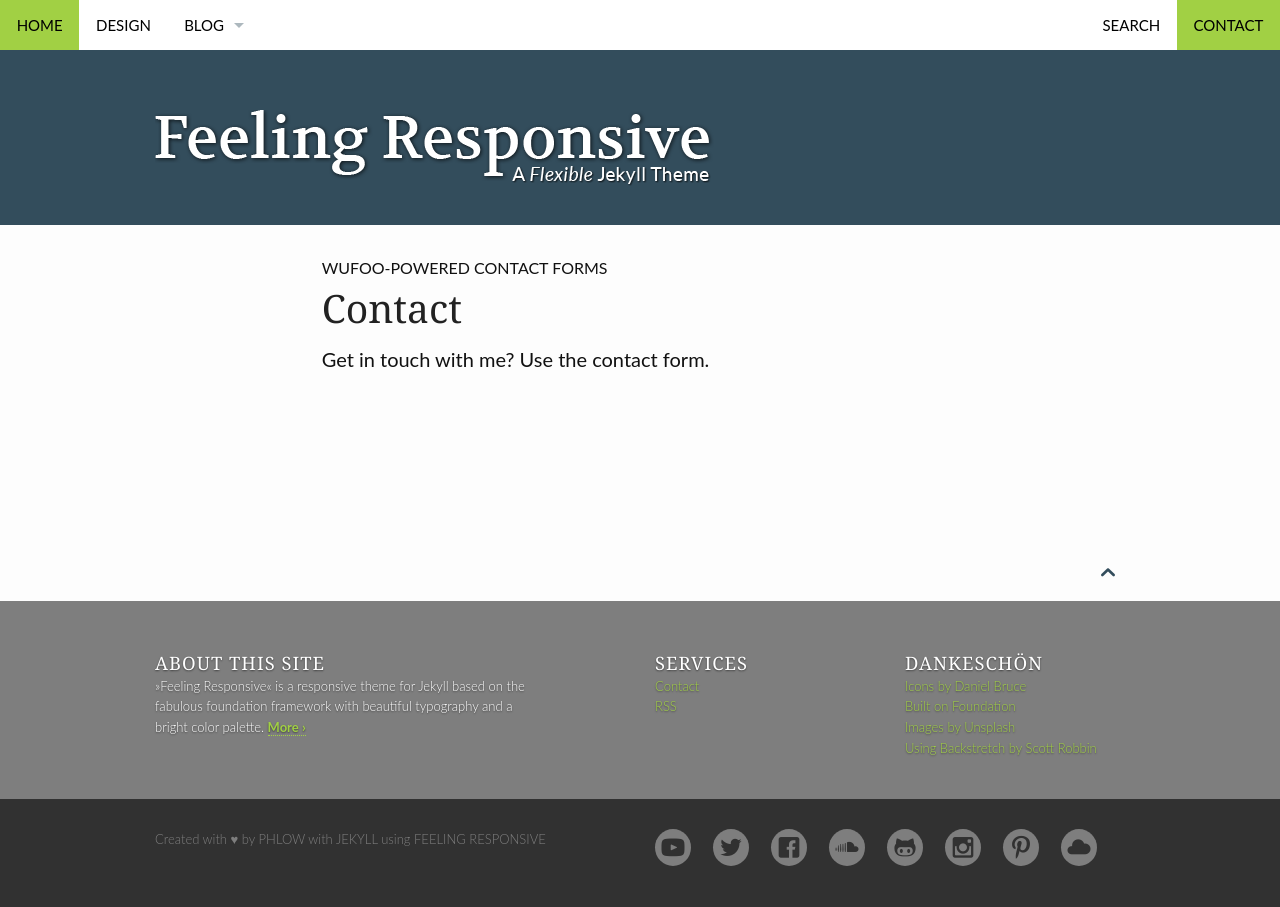
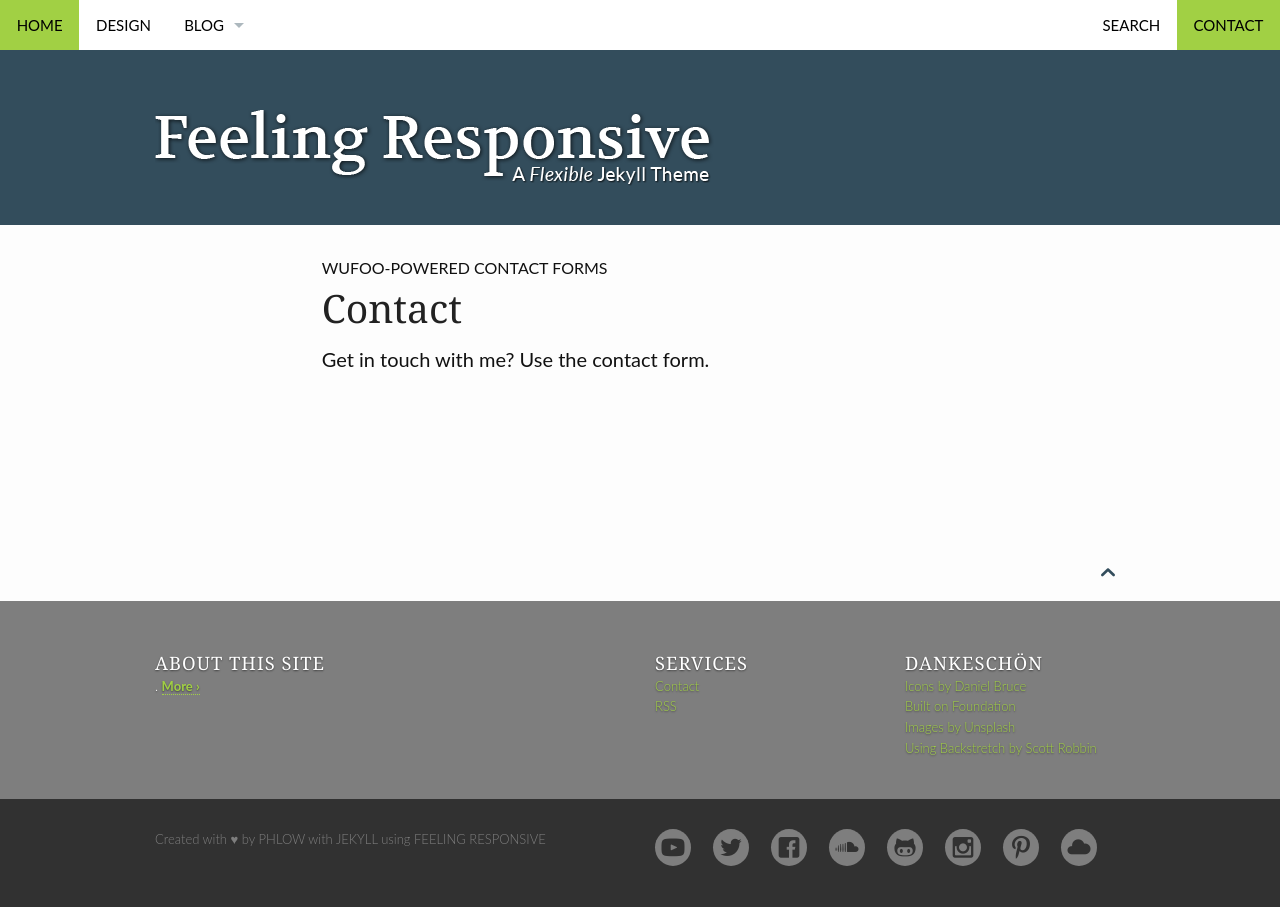
Before and after one commit to guocailee/guocailee.github.io, a Jekyll site: the page built from pages/contact.md, in a window 1280 px wide. Built offline with Jekyll 4.4.1, drawn with Linux system fonts in a browser that asks for light colours.

```diff
--- a/_config.yml
+++ b/_config.yml
@@ -8,15 +8,15 @@
 #                                                 /____/
 #
 # Title of your website
-title: "Feeling Responsive"
+title: "Design My Life"
 
 
 # The slogan describes your website and is used on homepage in <title> and other important places
-slogan: "A Flexible Theme for Jekyll"
+slogan: "A blog of GCL"
 
 
 # The description is used on homepage and in the footer to quickly describe your website. Use a maximum of 150 characters for SEO-purposes.
-description: "»Feeling Responsive« is a responsive theme for Jekyll based on the fabulous foundation framework with beautiful typography and a bright color palette."
+description: "."
 
 
 # This URL is the main adresse. Don't include a slash at the end.
@@ -34,7 +34,7 @@ improve_content: https://github.com/Phlow/feeling-responsive/edit/gh-pages
 # Example: <img src="{{ site.urlimg }}/{{ post.image.title }}">
 # Markdown-Example for posts ![Image Text]({{ site.urlimg }}/image.jpg)
 #
-urlimg: "http://phlow.github.io/feeling-responsive/images/"
+urlimg: "http://juyod.github.com/images/"
 
 
 # Logo size is 600x80 pixels
@@ -87,7 +87,7 @@ defaults:
       show_meta: true 	# Show metadata beneath all pages
       # sidebar:    		# Possible values › left, right › by default there will be no sidebar
       comments: false
-      author: "your_author_name"
+      author: "GCL"
   -
     scope:
       path: ""
```
Also changed, not shown: pages/getting-started.md (deleted, +0 -25 lines).
